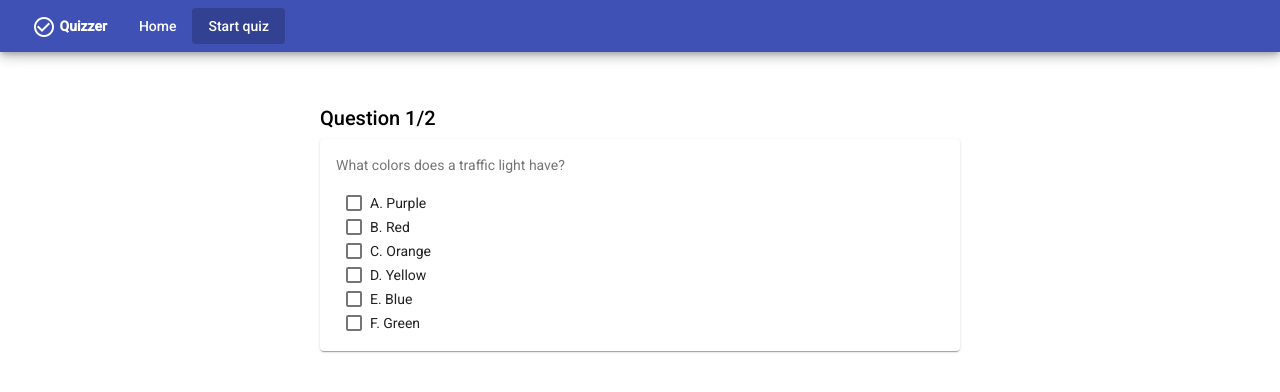
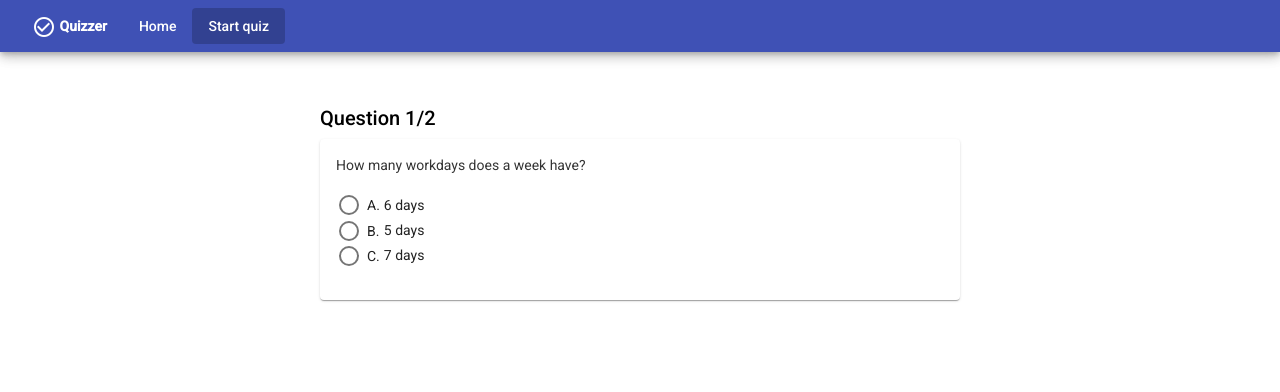
Before and after one commit to MaartenGDev/exam-practice-wizard, an Angular app: page /quiz in a window 1280 px wide. Shown: the top 392 px of the page. Built offline with nearby package versions, Linux system fonts and the light colour scheme.

Commit message:
Randomize shown questions and options

```diff
--- a/src/app/_models/question.model.ts
+++ b/src/app/_models/question.model.ts
@@ -1,4 +1,5 @@
 export interface Question {
+  name: string;
   question: string;
   options: QuestionOption[];
   correctOptions: string[];
--- a/src/app/multi-select-question/multi-select-question.component.html
+++ b/src/app/multi-select-question/multi-select-question.component.html
@@ -1,6 +1,8 @@
 <section class="radio-list">
+  <table>
+    <tr  *ngFor="let option of options">
+      <td class="checkbox-cell">
         <mat-checkbox
-    *ngFor="let option of options"
         class="radio-button"
         (change)="optionChecked(option, $event.checked)"
         [class.summary-correct]="showAsCorrect(option)"
@@ -10,6 +12,10 @@
         [disabled]="disabled"
         [checked]="isChecked(option)"
       >
-    {{option.value}}. {{option.label}}
-  </mat-checkbox>
+        {{option.value}}.
+      </mat-checkbox></td>
+      <td><span (click)="optionChecked(option, !isChecked(option))">{{option.label}}</span></td>
+    </tr>
+  </table>
+
 </section>
--- a/src/app/multi-select-question/multi-select-question.component.scss
+++ b/src/app/multi-select-question/multi-select-question.component.scss
@@ -1,9 +1,6 @@
 .radio-list{
   display: flex;
   flex-direction: column;
-}
-.radio-button {
-  margin: 0 10px;
 }
 
 ::ng-deep .mat-checkbox.summary-correct {
@@ -34,3 +31,7 @@
     border-color: orange !important;
   }
 }
+
+.checkbox-cell {
+  vertical-align: top;
+}
--- a/src/app/multi-select-question/multi-select-question.component.ts
+++ b/src/app/multi-select-question/multi-select-question.component.ts
@@ -1,12 +1,12 @@
-import { Component, EventEmitter, Input, OnInit, Output } from '@angular/core';
-import { QuestionAnswer, QuestionOption, SummaryOption, SummaryOptionStatus } from "../_models/question.model";
+import { Component, EventEmitter, Input, OnChanges, Output, SimpleChanges } from '@angular/core';
+import { QuestionOption, SummaryOption, SummaryOptionStatus } from "../_models/question.model";
 
 @Component({
   selector: 'app-multi-select-question',
   templateUrl: './multi-select-question.component.html',
   styleUrls: ['./multi-select-question.component.scss']
 })
-export class MultiSelectQuestionComponent implements OnInit {
+export class MultiSelectQuestionComponent implements OnChanges {
   @Input()
   options: QuestionOption[] = [];
   @Input()
@@ -20,11 +20,6 @@
 
   @Output()
   allOptionsSelected = new EventEmitter<QuestionOption[]>();
-
-  constructor() { }
-
-  ngOnInit(): void {
-  }
 
   optionChecked(changedOption: QuestionOption, checked: boolean) {
     if(checked){
@@ -43,7 +38,7 @@
   }
 
   isChecked(option: QuestionOption): boolean {
-    return !!this.getSummaryOption(option.value);
+    return this.selectedOptions.includes(option) || !!this.getSummaryOption(option.value);
   }
 
   showAsCorrect(option: QuestionOption) {
@@ -75,4 +70,10 @@
 
     return associatedSummaryOption.status === SummaryOptionStatus.missing;
   }
+
+  ngOnChanges(changes: SimpleChanges): void {
+    if(changes['options']) {
+      this.selectedOptions = [];
+    }
+  }
 }
--- a/src/app/multiple-choice-question/multiple-choice-question.component.html
+++ b/src/app/multiple-choice-question/multiple-choice-question.component.html
@@ -2,8 +2,10 @@
   aria-labelledby="options-radio-group-label"
   class="options-radio-group"
   (change)="selectedOptionChange($event.value)">
+  <table>
+    <tr  *ngFor="let option of options">
+      <td class="radio-button-cell">
         <mat-radio-button
-    *ngFor="let option of options"
           class="radio-button"
           [class.summary-correct]="showAsCorrect(option)"
           [class.summary-incorrect]="showAsIncorrect(option)"
@@ -12,6 +14,12 @@
           [disabled]="disabled"
           [checked]="isChecked(option)"
         >
-    {{option.value}}. {{option.label}}
+          {{option.value}}.
         </mat-radio-button>
+      </td>
+      <td>
+        {{option.label}}
+      </td>
+    </tr>
+  </table>
 </mat-radio-group>
--- a/src/app/multiple-choice-question/multiple-choice-question.component.scss
+++ b/src/app/multiple-choice-question/multiple-choice-question.component.scss
@@ -5,8 +5,8 @@
   align-items: flex-start;
 }
 
-.radio-button {
-  margin: 5px;
+.radio-button-cell {
+  vertical-align: top;
 }
 
 ::ng-deep .mat-radio-button.summary-correct {
--- a/src/app/quiz/quiz.component.html
+++ b/src/app/quiz/quiz.component.html
@@ -4,7 +4,7 @@
     <h1 class="quiz-title" *ngIf="showSummary">Summary</h1>
 
     <mat-card *ngIf="!showSummary">
-      <mat-card-subtitle [innerHTML]="questions[currentQuestionIndex].question"></mat-card-subtitle>
+      <mat-card-subtitle class="question-text" [innerHTML]="questions[currentQuestionIndex].question"></mat-card-subtitle>
 
       <fieldset *ngIf="showExplanation" class="answer-result">
         <legend><span class="answer-result-label" [class.correct-answer]="hasAnsweredCorrectly" [class.incorrect-answer]="!hasAnsweredCorrectly">{{hasAnsweredCorrectly ? 'Correct' : 'Incorrect'}}</span></legend>
@@ -17,7 +17,7 @@
 
       <app-multiple-choice-question
         *ngIf="questions[currentQuestionIndex].correctOptions.length === 1"
-        [options]="questions[currentQuestionIndex].options"
+        [options]="shuffledCurrentQuestionOptions"
         (optionSelected)="optionsSelected([$event])"
         [disabled]="showExplanation"
       >
@@ -25,7 +25,7 @@
 
       <app-multi-select-question
         *ngIf="questions[currentQuestionIndex].correctOptions.length > 1"
-        [options]="questions[currentQuestionIndex].options"
+        [options]="shuffledCurrentQuestionOptions"
         [correctAmountOfOptions]="questions[currentQuestionIndex].correctOptions.length"
         (allOptionsSelected)="optionsSelected($event)"
         [disabled]="showExplanation"
--- a/src/app/quiz/quiz.component.scss
+++ b/src/app/quiz/quiz.component.scss
@@ -6,6 +6,10 @@
 .quiz-content {
   margin-top: 50px;
   width: 50%;
+}
+
+.question-text {
+  color: rgba(0,0,0, 0.8);
 }
 
 .quiz-title {
--- a/src/app/quiz/quiz.component.ts
+++ b/src/app/quiz/quiz.component.ts
@@ -8,9 +8,11 @@
   styleUrls: ['./quiz.component.scss']
 })
 export class QuizComponent implements OnInit {
-  questions: Question[] = EXAM_QUESTIONS;
+  questions: Question[] = [];
   questionAnswers: QuestionAnswer[] = [];
   currentQuestionIndex = 0;
+
+  shuffledCurrentQuestionOptions: QuestionOption[] = [];
 
   showExplanation = false;
   hasAnsweredCorrectly = false;
@@ -20,6 +22,8 @@
   constructor() { }
 
   ngOnInit(): void {
+    this.questions = this.getAsShuffledArray(EXAM_QUESTIONS);
+    this.shuffledCurrentQuestionOptions = this.getAsShuffledArray(this.questions[this.currentQuestionIndex].options);
   }
 
   optionsSelected(selectedOptions: QuestionOption[]) {
@@ -51,6 +55,7 @@
     }
 
     this.currentQuestionIndex++;
+    this.shuffledCurrentQuestionOptions = this.getAsShuffledArray<QuestionOption>(this.questions[this.currentQuestionIndex].options);
   }
 
   restartQuiz() {
@@ -65,4 +70,15 @@
   getFormattedCorrectOptions(question: Question) {
     return question.correctOptions.join(', ')
   }
+
+  getAsShuffledArray<T>(array: T[]) {
+    const shuffledArray = [...array];
+
+    for (let i = shuffledArray.length - 1; i > 0; i--) {
+      const j = Math.floor(Math.random() * (i + 1));
+      [shuffledArray[i], shuffledArray[j]] = [shuffledArray[j], shuffledArray[i]];
+    }
+
+    return shuffledArray;
+  }
 }
```
Lines whose indentation alone changed are shown as unchanged.
